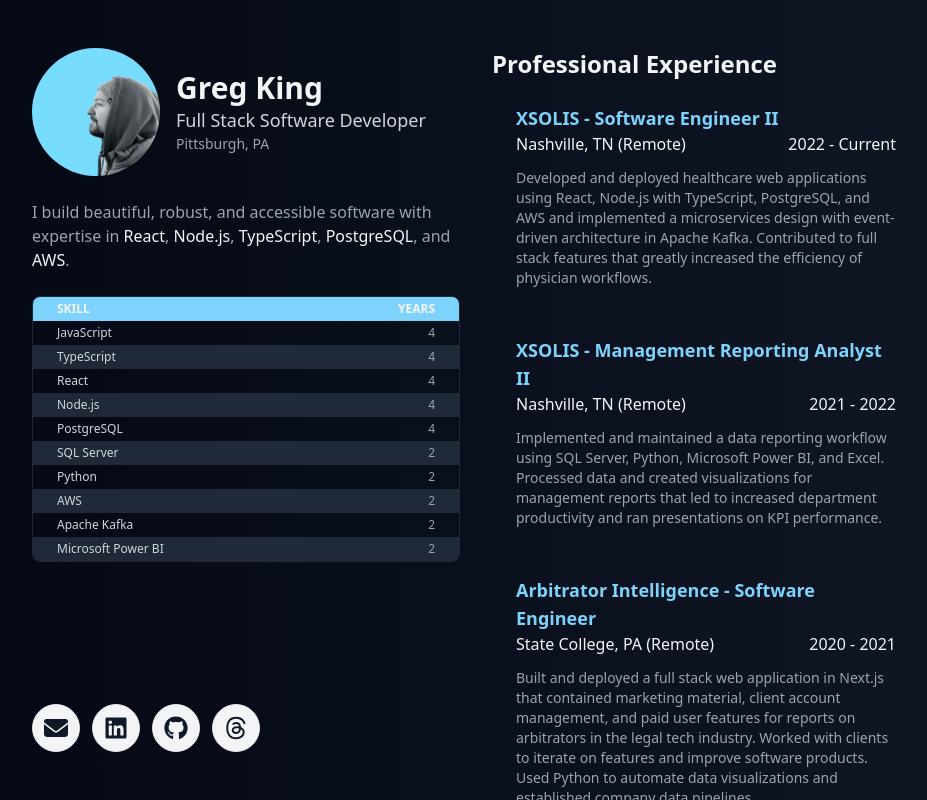
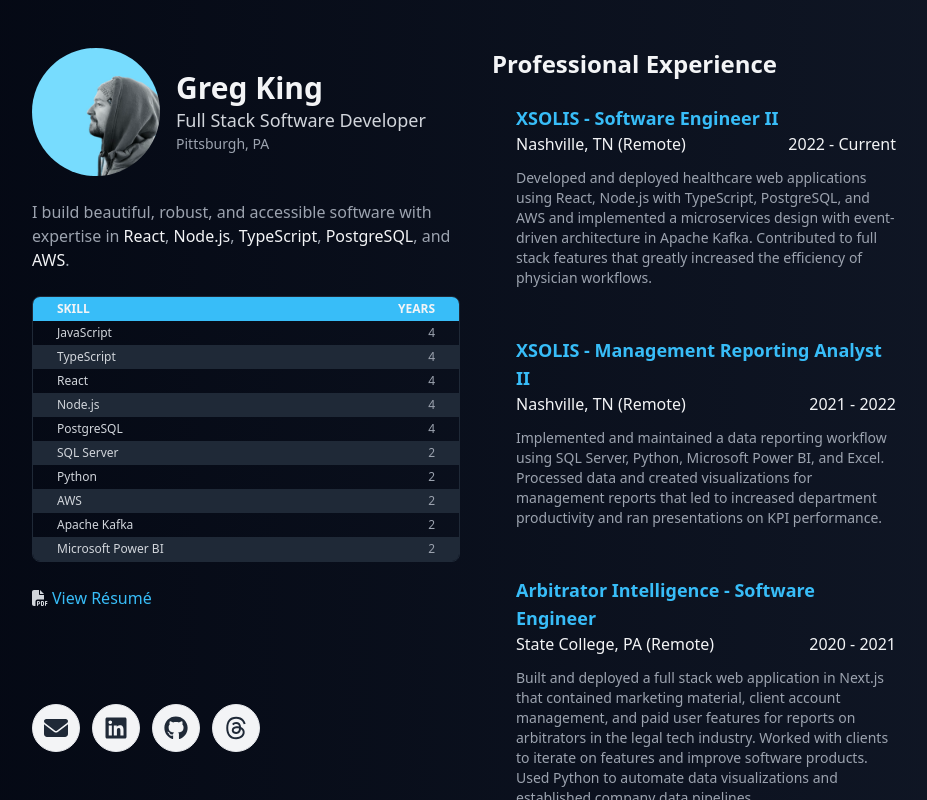
Before and after one commit to greg-py/portfolio, a React (Create React App) app: page / in a window 1280 px wide. Shown: the whole page, without its empty margins (164-1091 px from the left). Built offline with nearby package versions, Linux system fonts and the light colour scheme.

Commit message:
Added resume, updated spacing in footer and unfixed social buttons for smaller displays

```diff
--- a/src/components/content/experience/ExperienceCard.jsx
+++ b/src/components/content/experience/ExperienceCard.jsx
@@ -8,7 +8,7 @@
       rel="noreferrer"
       className="p-6 rounded-lg hover:bg-gray-800 hover:cursor-pointer"
     >
-      <h3 className="font-bold text-lg text-sky-300">{position.title}</h3>
+      <h3 className="font-bold text-lg text-sky-400">{position.title}</h3>
       <div className="flex flex-row justify-between mb-3 text-gray-100">
         <h4>{position.location}</h4>
         <p>{position.time}</p>
--- a/src/components/content/projects/ProjectCard.jsx
+++ b/src/components/content/projects/ProjectCard.jsx
@@ -10,7 +10,7 @@
       rel="noreferrer"
       className="p-6 rounded-lg hover:bg-gray-800 hover:cursor-pointer"
     >
-      <h3 className="font-bold text-lg text-sky-300">{project.title}</h3>
+      <h3 className="font-bold text-lg text-sky-400">{project.title}</h3>
       <div className="flex flex-row justify-between mb-4 text-gray-100">
         <h4>{project.location}</h4>
         <p>{project.time}</p>
--- a/src/components/info/Info.jsx
+++ b/src/components/info/Info.jsx
@@ -2,6 +2,7 @@
 import TitleCard from "./TitleCard";
 import Description from "./Description";
 import Socials from "./Socials";
+import Resume from "./Resume";
 import Skills from "./Skills";
 
 const Info = () => {
@@ -10,6 +11,7 @@
       <TitleCard />
       <Description />
       <Skills />
+      <Resume />
       <Socials />
     </InfoContainer>
   );
--- /dev/null
+++ b/src/components/info/Resume.jsx
@@ -0,0 +1,21 @@
+import { FontAwesomeIcon } from "@fortawesome/react-fontawesome";
+import resume from "../../media/resume.pdf";
+import { faFilePdf } from "@fortawesome/free-solid-svg-icons";
+
+const Resume = () => {
+  return (
+    <div className="inline-block flex flex-row items-center space-x-1">
+      <FontAwesomeIcon className="w-4 h-4 text-gray-300" icon={faFilePdf} />
+      <a
+        className="text-sky-400"
+        href={resume}
+        target="_blank"
+        rel="noopener noreferrer"
+      >
+        View Résumé
+      </a>
+    </div>
+  );
+};
+
+export default Resume;
--- a/src/components/info/SkillsTable.jsx
+++ b/src/components/info/SkillsTable.jsx
@@ -4,7 +4,7 @@
   return (
     <div className="relative overflow-x-auto rounded-lg border border-gray-800">
       <table className="table-auto w-full text-sm">
-        <thead className="text-xs text-gray-100 bg-sky-300 uppercase">
+        <thead className="text-xs text-gray-100 bg-sky-400 uppercase">
           <tr>
             <th className="px-6 py-1 text-start">Skill</th>
             <th className="px-6 py-1 text-end">Years</th>
--- a/src/components/info/SocialContainer.jsx
+++ b/src/components/info/SocialContainer.jsx
@@ -1,6 +1,6 @@
 const SocialContainer = ({ children }) => {
   return (
-    <div className="flex flex-row space-x-3 text-gray-900 fixed bottom-3 rounded-full backdrop-blur-xl p-6 xl:backdrop-blur-none xl:p-0 xl:bottom-12">
+    <div className="flex flex-row space-x-3 text-gray-800 rounded-full lg:fixed lg:p-0 lg:bottom-12">
       {children}
     </div>
   );
--- a/src/components/info/TitleCard.jsx
+++ b/src/components/info/TitleCard.jsx
@@ -3,17 +3,17 @@
 const TitleCard = () => {
   return (
     <div className="flex flex-row space-x-4 items-center">
-      <div className="w-20 h-20 xl:w-32 xl:h-32">
+      <div className="w-20 h-20 lg:w-32 lg:h-32">
         <img src={profilePicture} alt="Greg King" className="rounded-full" />
       </div>
       <div>
-        <h1 className="font-bold text-2xl text-gray-100 xl:text-3xl">
+        <h1 className="font-bold text-2xl text-gray-100 lg:text-3xl">
           Greg King
         </h1>
-        <h2 className="text-md text-gray-300 xl:text-lg">
+        <h2 className="text-md text-gray-300 lg:text-lg">
           Full Stack Software Developer
         </h2>
-        <p className="text-sm text-gray-400 xl:text-md">Pittsburgh, PA</p>
+        <p className="text-sm text-gray-400 lg:text-md">Pittsburgh, PA</p>
       </div>
     </div>
   );
--- a/src/components/layout/Container.jsx
+++ b/src/components/layout/Container.jsx
@@ -1,6 +1,6 @@
 const Container = ({ children }) => {
   return (
-    <main className="p-6 bg-gradient-to-r from-gray-950 to-gray-900 h-screen overflow-y-scroll text-gray-100 xl:p-12">
+    <main className="p-6 bg-gradient-to-r from-gray-950 to-gray-900 h-screen overflow-y-scroll text-gray-100 lg:p-12">
       {children}
     </main>
   );
--- a/src/components/layout/Footer.jsx
+++ b/src/components/layout/Footer.jsx
@@ -1,13 +1,13 @@
 const Footer = () => {
   return (
-    <div className="w-full text-center py-12">
+    <div className="w-full text-center pb-6 lg:p-0">
       <p>
         Made with <span className="text-red-400">&hearts;</span> using{" "}
-        <span className="text-sky-300">React</span> and{" "}
-        <span className="text-sky-300">TailwindCSS</span>.
+        <span className="text-sky-400">React</span> and{" "}
+        <span className="text-sky-400">TailwindCSS</span>.
       </p>
       <p>
-        Deployed with <span className="text-sky-300">Github Pages</span>.
+        Deployed with <span className="text-sky-400">Github Pages</span>.
       </p>
     </div>
   );
--- a/src/components/layout/Grid.jsx
+++ b/src/components/layout/Grid.jsx
@@ -1,7 +1,7 @@
 const Grid = ({ children }) => {
   return (
     <div className="w-full flex flex-row justify-center">
-      <div className="grid grid-cols-1 xl:grid-cols-2 gap-8 w-full xl:w-3/4">
+      <div className="grid grid-cols-1 lg:grid-cols-2 gap-8 w-full lg:w-3/4">
         {children}
       </div>
     </div>
```
Also changed, not shown: 1 other file (tests, documents, lock files or other folders).
